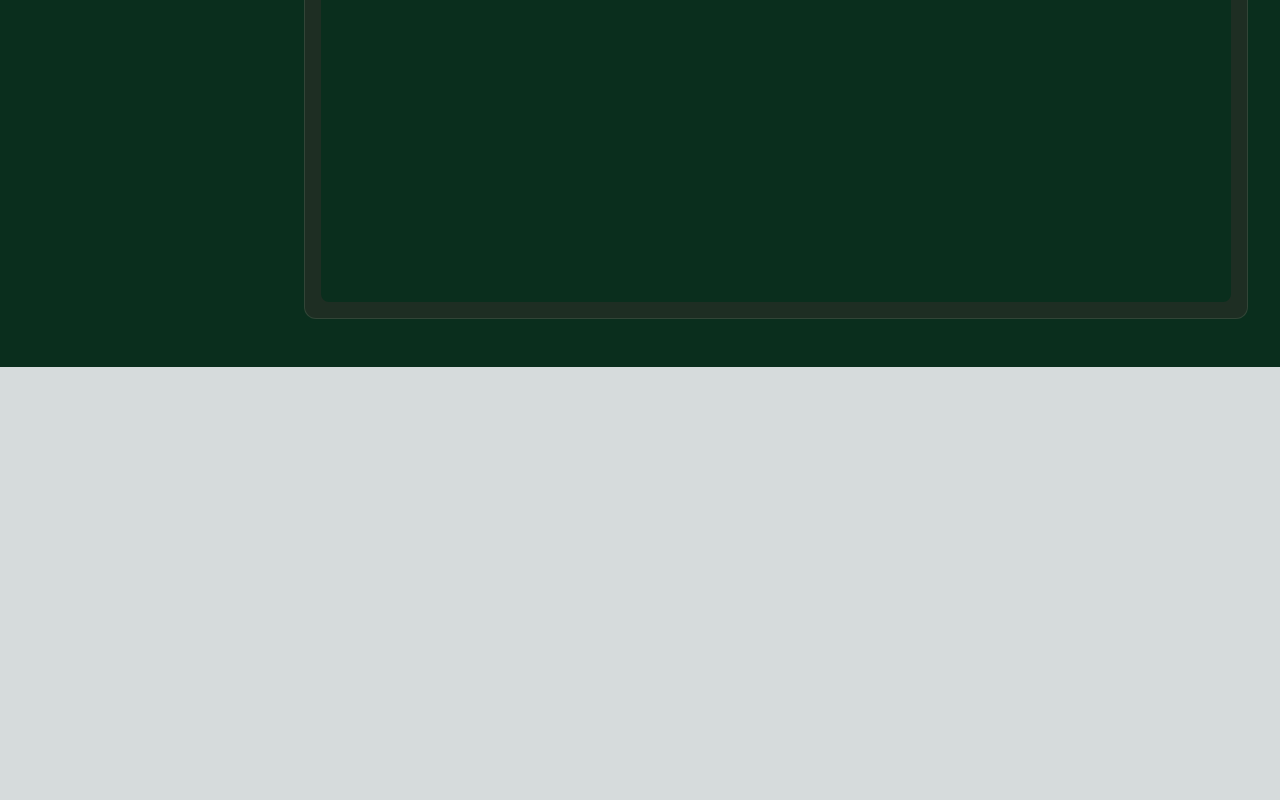
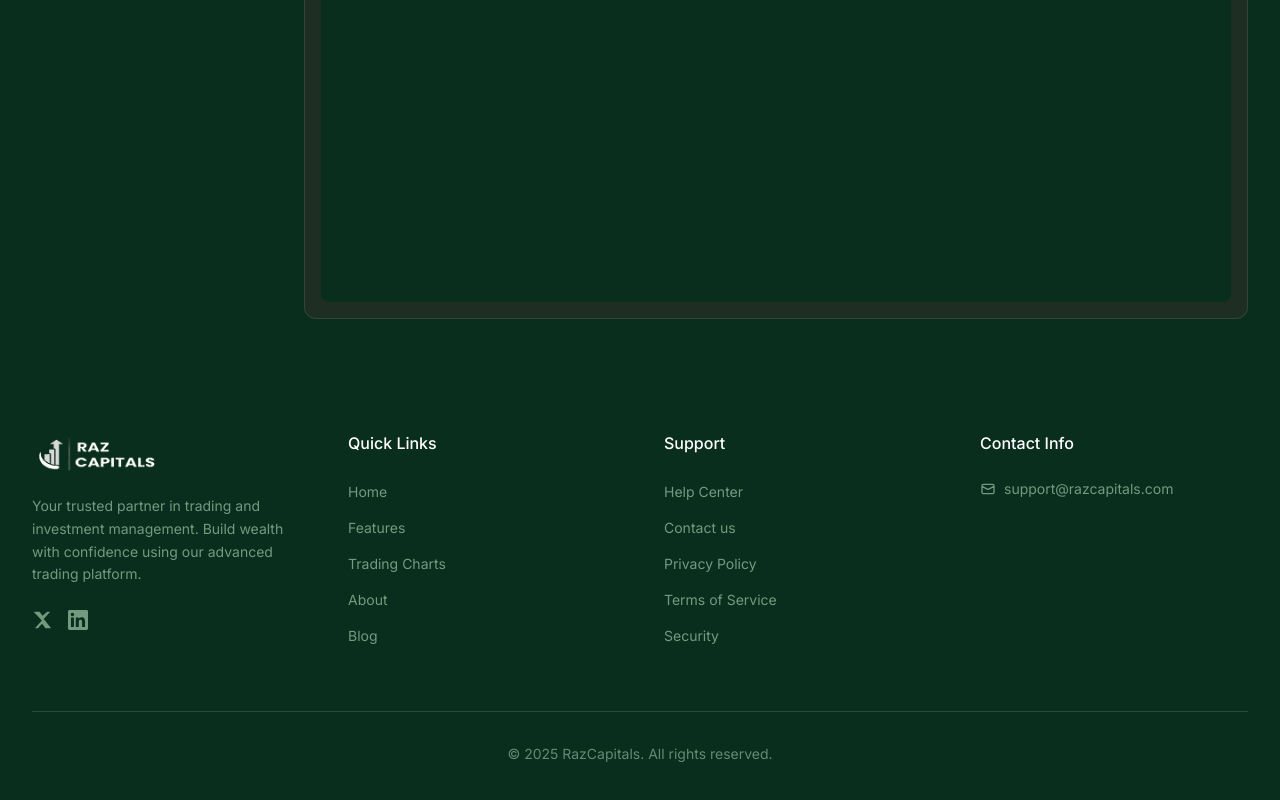
Before and after one commit to Ranith04/raz-capitals-main, a Next.js app: page /trading-charts in a window 1280 px wide. Shown: the part 642-1442 px from the top of the page. Before the commit the page ends 1009 px from the top, so only its background shows below. Built offline with nearby package versions, Linux system fonts and the light colour scheme.

Commit message:
added the footer

```diff
--- a/src/app/contact/page.tsx
+++ b/src/app/contact/page.tsx
@@ -1,4 +1,5 @@
 import Navbar from '@/components/Navbar';
+import HomeFooter from '@/components/HomeFooter';
 import { Metadata } from 'next';
 
 export const metadata: Metadata = {
@@ -235,6 +236,8 @@ export default function ContactPage() {
           </div>
         </div>
       </section>
+
+      <HomeFooter showQuestions={false} />
     </div>
   );
 }
--- a/src/app/trading-charts/page.tsx
+++ b/src/app/trading-charts/page.tsx
@@ -1,5 +1,6 @@
 import Navbar from '@/components/Navbar';
 import TradingChartsClient from '@/components/trading-charts/TradingChartsClient';
+import HomeFooter from '@/components/HomeFooter';
 import { Metadata } from 'next';
 
 export const metadata: Metadata = {
@@ -29,6 +30,8 @@ export default function TradingChartsPage() {
           <TradingChartsClient />
         </div>
       </section>
+
+      <HomeFooter showQuestions={false} />
     </div>
   );
 }
```
